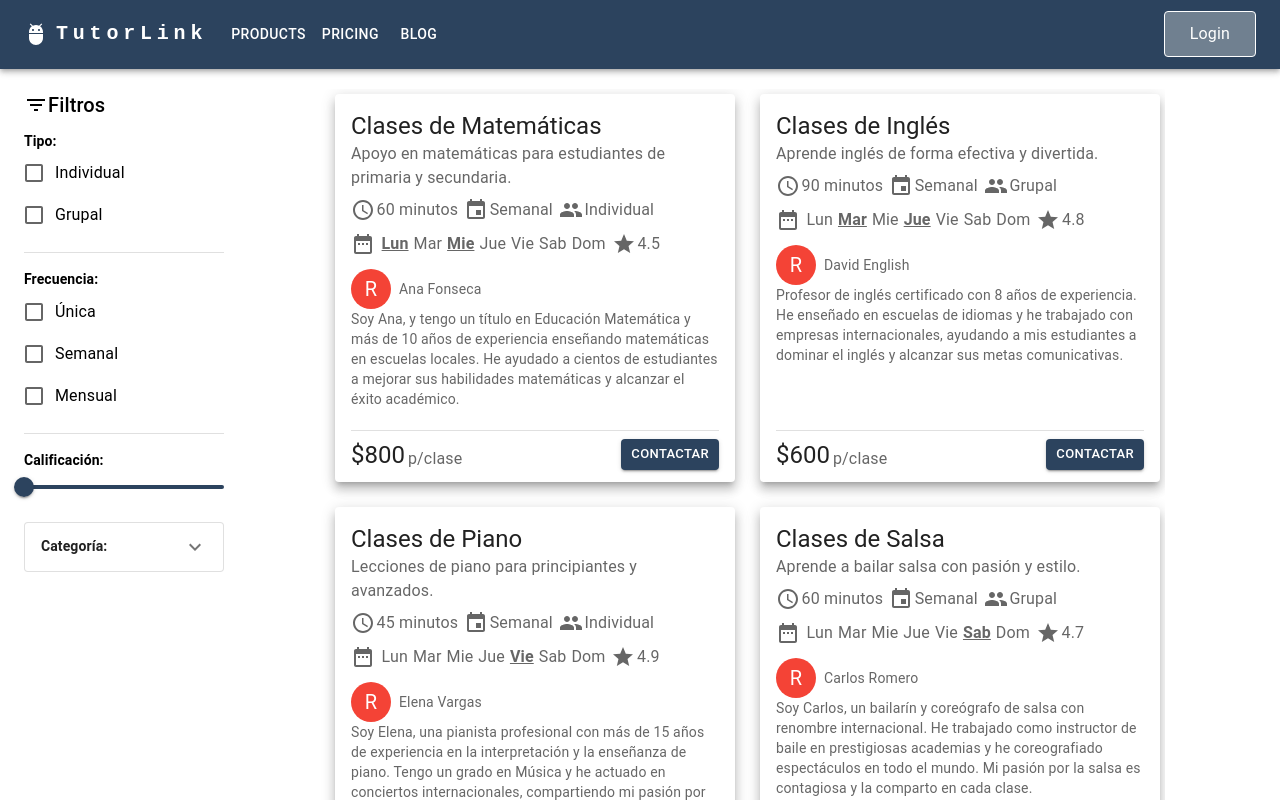
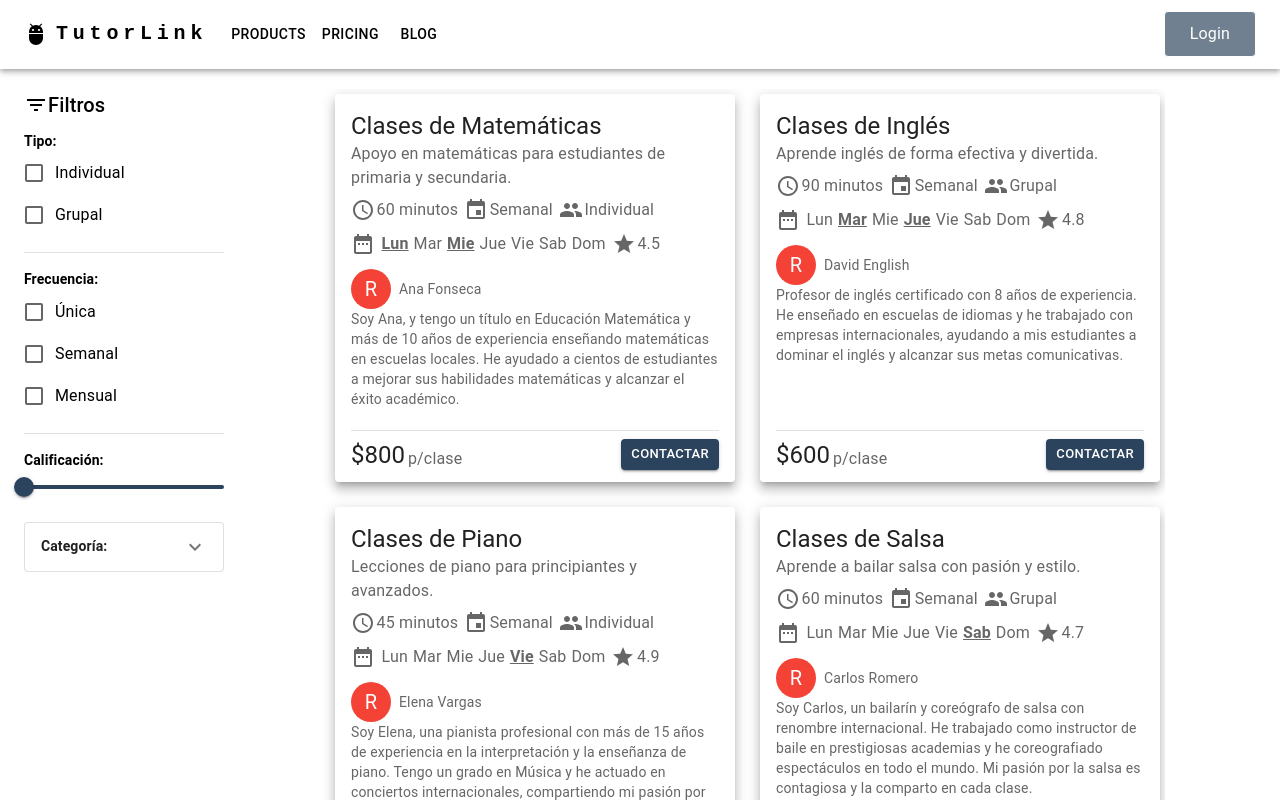
Before and after one commit to asantoro36/Owltutor, a React (Create React App) app: page / in a window 1280 px wide. Shown: the top 800 px of the page. Built offline with nearby package versions, Linux system fonts and the light colour scheme.

Commit message:
Make app bar white

```diff
--- a/src/App.css
+++ b/src/App.css
@@ -1,31 +1,11 @@
 .App {
   text-align: center;
-}
-
-.App-logo {
-  height: 40vmin;
-  pointer-events: none;
 }
 
 @media (prefers-reduced-motion: no-preference) {
   .App-logo {
     animation: App-logo-spin infinite 20s linear;
   }
-}
-
-.App-header {
-  background-color: #f4f1de;
-  min-height: 100vh;
-  display: flex;
-  flex-direction: column;
-  align-items: center;
-  justify-content: center;
-  font-size: calc(10px + 2vmin);
-  color: white;
-}
-
-.App-link {
-  color: #2C435E;
 }
 
 @keyframes App-logo-spin {
--- a/src/components/AppBar/AppBar.tsx
+++ b/src/components/AppBar/AppBar.tsx
@@ -42,7 +42,7 @@ function ResponsiveAppBar() {
         <AppBar position="static" >
             <Container maxWidth="xl">
                 <Toolbar disableGutters>
-                    <AdbIcon sx={{ display: { xs: 'none', md: 'flex' }, mr: 1 }} />
+                    <AdbIcon sx={{ display: { xs: 'none', md: 'flex' }, color: 'black', mr: 1 }} />
                     <Typography
                         variant="h6"
                         noWrap
@@ -54,7 +54,7 @@ function ResponsiveAppBar() {
                             fontFamily: 'monospace',
                             fontWeight: 700,
                             letterSpacing: '.3rem',
-                            color: 'inherit',
+                            color: 'black',
                             textDecoration: 'none',
                         }}
                     >
@@ -110,18 +110,18 @@ function ResponsiveAppBar() {
                             fontFamily: 'monospace',
                             fontWeight: 700,
                             letterSpacing: '.3rem',
-                            color: 'inherit',
+                            color: 'black',
                             textDecoration: 'none',
                         }}
                     >
-                        LOGO
+                        TutorLink
                     </Typography>
                     <Box sx={{ flexGrow: 1, display: { xs: 'none', md: 'flex' } }}>
                         {pages.map((page) => (
                             <Button
                                 key={page}
                                 onClick={handleCloseNavMenu}
-                                sx={{ my: 2, color: 'white', display: 'block' }}
+                                sx={{ my: 2, color: 'black', display: 'block' }}
                             >
                                 {page}
                             </Button>
--- a/src/index.css
+++ b/src/index.css
@@ -1,6 +1,6 @@
 body {
   margin: 0;
-  font-family: -apple-system, BlinkMacSystemFont, 'Segoe UI', 'Roboto', 'Oxygen',
+  font-family: 'Roboto', -apple-system, BlinkMacSystemFont, 'Segoe UI', 'Oxygen',
     'Ubuntu', 'Cantarell', 'Fira Sans', 'Droid Sans', 'Helvetica Neue',
     sans-serif;
   -webkit-font-smoothing: antialiased;
@@ -8,10 +8,10 @@ body {
 }
 
 header {
-  background-color: #2C435E !important;
+  background-color: #FFF !important;
 }
 
 code {
-  font-family: source-code-pro, Menlo, Monaco, Consolas, 'Courier New',
+  font-family: 'Roboto', source-code-pro, Menlo, Monaco, Consolas, 'Courier New',
     monospace;
 }
```
